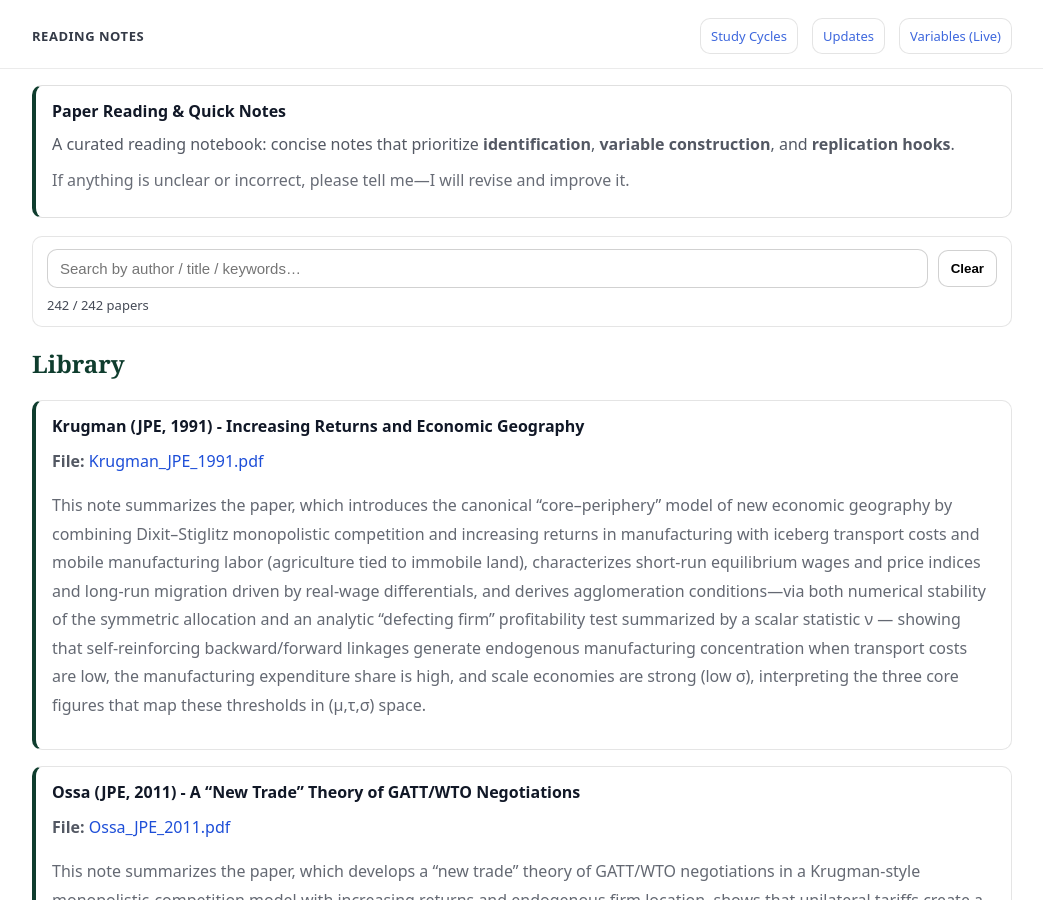
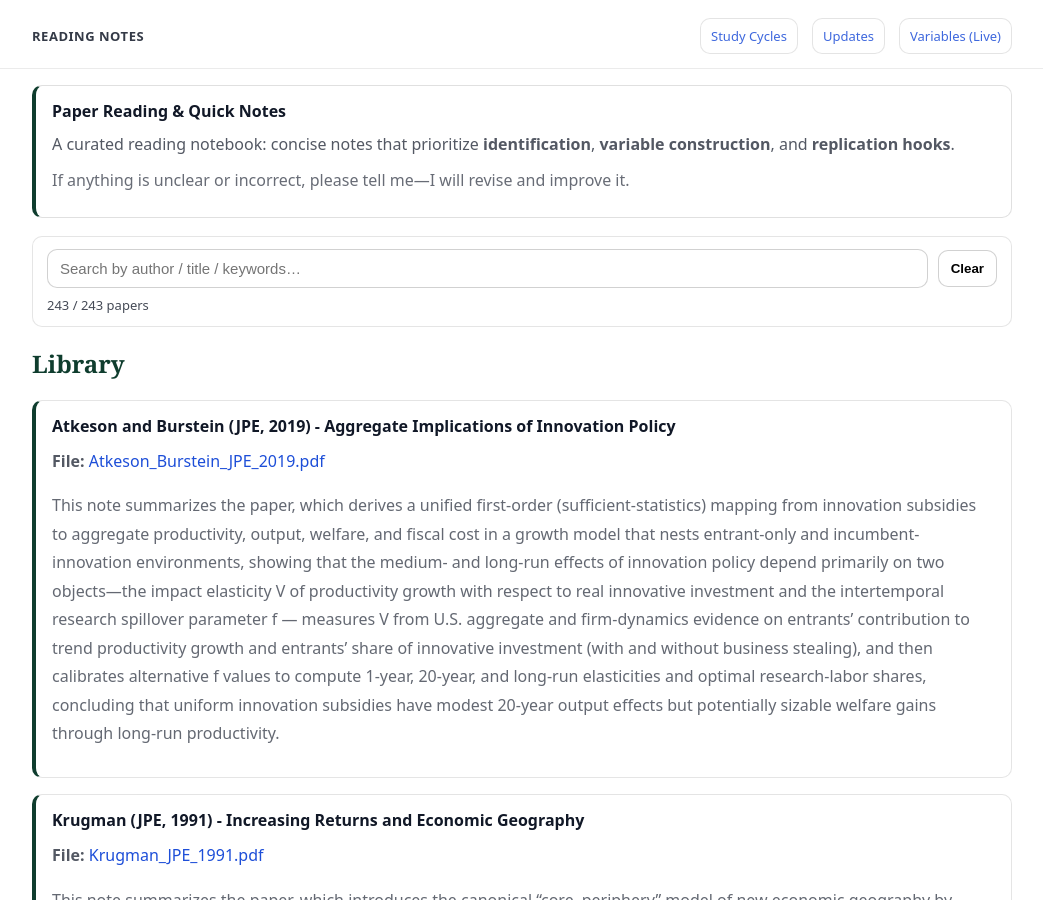
Before and after one commit to yaxinzn/study-archive, a Jekyll site: the page built from reading/index.md, in a window 1280 px wide and 900 px high. Shown: the whole window, without its empty margins (118-1161 px from the left). Built offline with Jekyll 4.4.1, drawn with Linux system fonts in a browser that asks for light colours.

Commit message:
Reading: add/update Atkeson_Burstein_JPE_2019.pdf

```diff
--- a/_data/reading.yml
+++ b/_data/reading.yml
@@ -1,3 +1,7 @@
+- title: "Atkeson and Burstein (JPE, 2019) - Aggregate Implications of Innovation Policy"
+  file: "Atkeson_Burstein_JPE_2019.pdf"
+  desc: "This note summarizes the paper, which derives a unified first-order (sufficient-statistics) mapping from innovation subsidies to aggregate productivity, output, welfare, and fiscal cost in a growth model that nests entrant-only and incumbent-innovation environments, showing that the medium- and long-run effects of innovation policy depend primarily on two objects—the impact elasticity V of productivity growth with respect to real innovative investment and the intertemporal research spillover parameter f — measures V from U.S. aggregate and firm-dynamics evidence on entrants’ contribution to trend productivity growth and entrants’ share of innovative investment (with and without business stealing), and then calibrates alternative f values to compute 1-year, 20-year, and long-run elasticities and optimal research-labor shares, concluding that uniform innovation subsidies have modest 20-year output effects but potentially sizable welfare gains through long-run productivity."
+
 - title: "Krugman (JPE, 1991) - Increasing Returns and Economic Geography"
   file: "Krugman_JPE_1991.pdf"
   desc: "This note summarizes the paper, which introduces the canonical “core–periphery” model of new economic geography by combining Dixit–Stiglitz monopolistic competition and increasing returns in manufacturing with iceberg transport costs and mobile manufacturing labor (agriculture tied to immobile land), characterizes short-run equilibrium wages and price indices and long-run migration driven by real-wage differentials, and derives agglomeration conditions—via both numerical stability of the symmetric allocation and an analytic “defecting firm” profitability test summarized by a scalar statistic ν — showing that self-reinforcing backward/forward linkages generate endogenous manufacturing concentration when transport costs are low, the manufacturing expenditure share is high, and scale economies are strong (low σ), interpreting the three core figures that map these thresholds in (μ,τ,σ) space."
```
Also changed, not shown: 1 other file.
